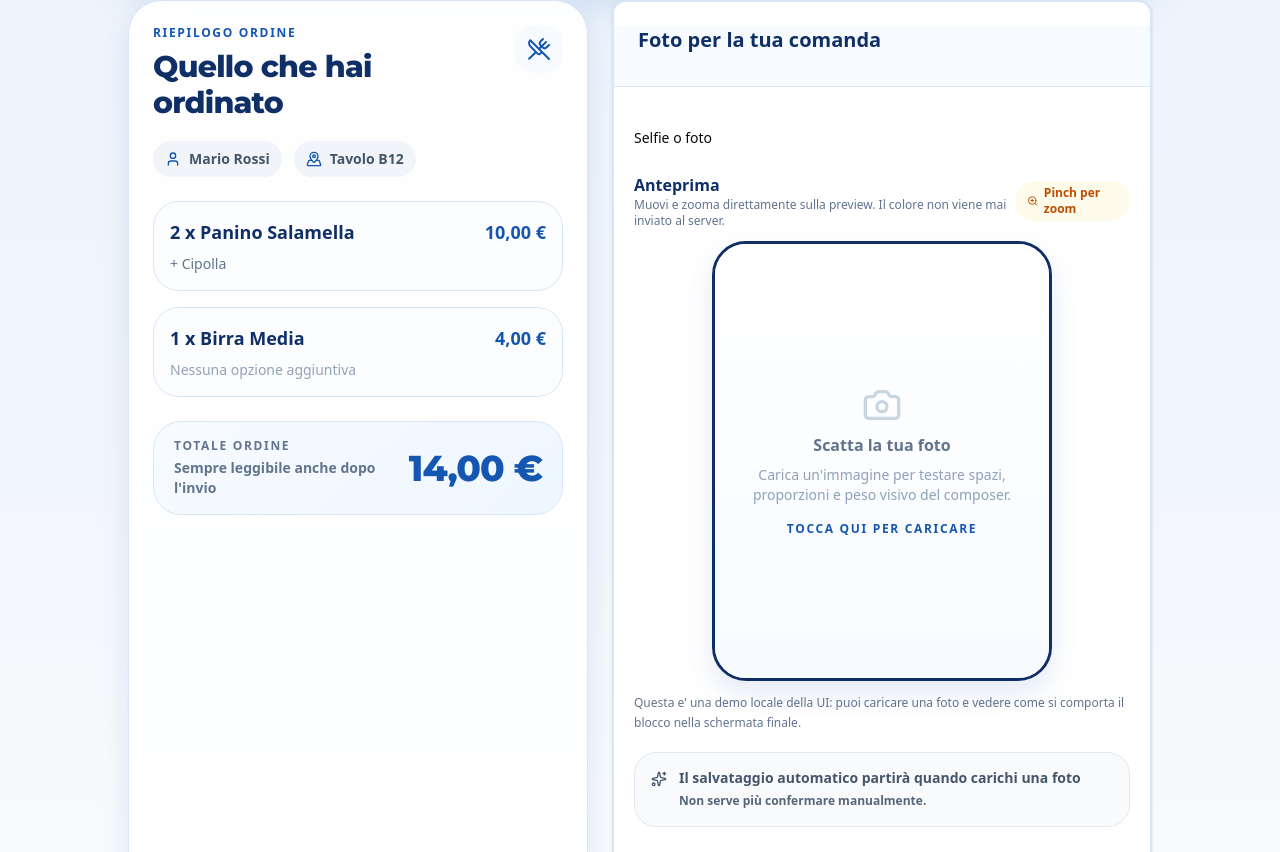
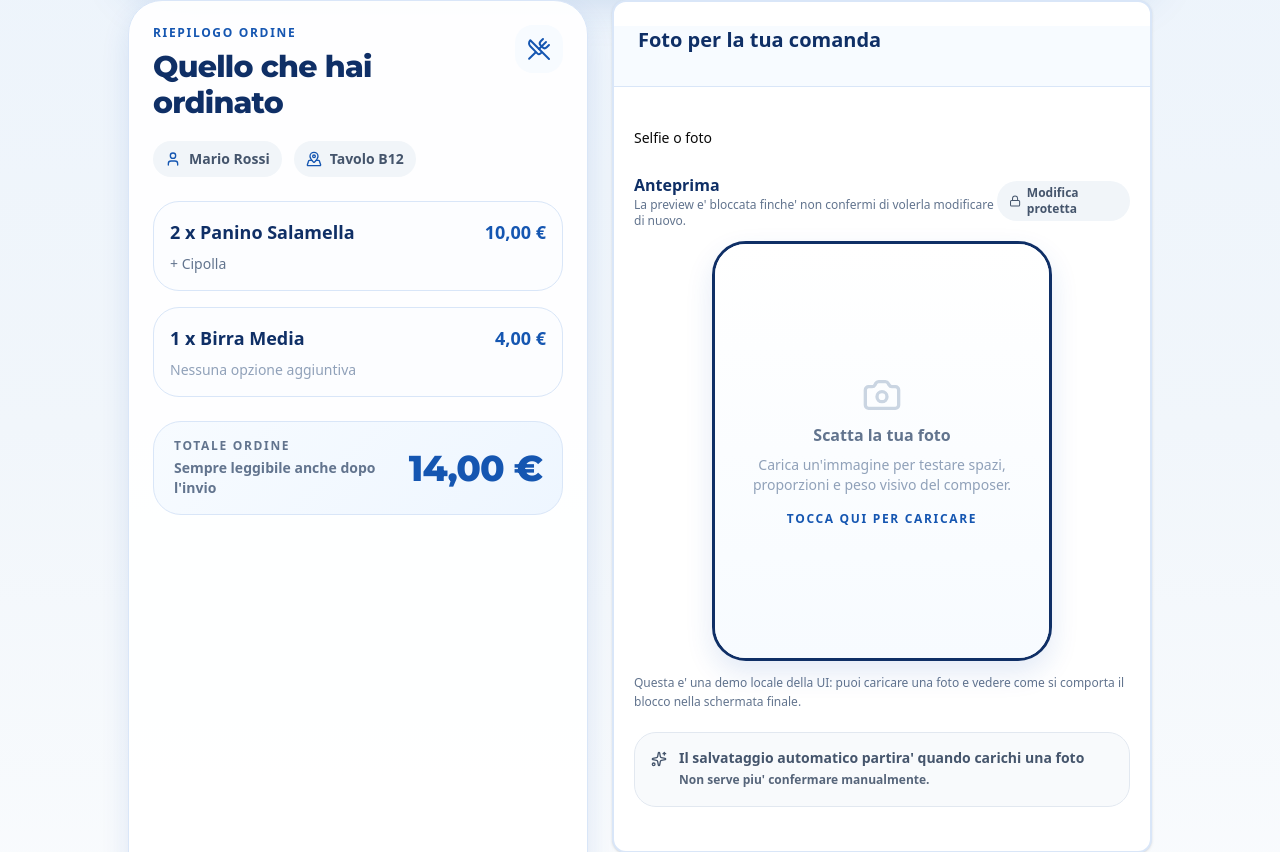
Before and after one commit to dariocorna/fantafestando, a Next.js app: page /preview/ui-theme/menu-success in a window 1280 px wide. Shown: the part 568-1420 px from the top of the page. Built offline with nearby package versions, Linux system fonts and the light colour scheme.

Commit message:
fix: improve mobile easter egg composer flow

```diff
--- a/src/components/easter-egg-composer.tsx
+++ b/src/components/easter-egg-composer.tsx
@@ -1,7 +1,17 @@
 "use client";
 
 import { useEffect, useRef, useState } from "react";
-import { Camera, CheckCircle2, Loader2, PencilLine, Sparkles, Upload, ZoomIn } from "lucide-react";
+import { Camera, CheckCircle2, Loader2, Lock, PencilLine, Sparkles, Upload, ZoomIn } from "lucide-react";
+import {
+    AlertDialog,
+    AlertDialogAction,
+    AlertDialogCancel,
+    AlertDialogContent,
+    AlertDialogDescription,
+    AlertDialogFooter,
+    AlertDialogHeader,
+    AlertDialogTitle
+} from "@/components/ui/alert-dialog";
 import { Button } from "@/components/ui/button";
 import { Card, CardContent, CardDescription, CardHeader, CardTitle } from "@/components/ui/card";
 import { Input } from "@/components/ui/input";
@@ -36,11 +46,14 @@ interface EasterEggComposerProps {
     emptyStateDescription: string;
     captureMode?: "user" | "environment";
     showAdvancedControls?: boolean;
+    lockAfterFirstSave?: boolean;
+    requireUnlockConfirmation?: boolean;
+    autoSaveDelayMs?: number;
     testIdPrefix: string;
     onSubmitRaster: (raster: ThermalRasterPayload) => Promise<EasterEggComposerResult>;
 }
 
-const AUTO_SAVE_DELAY_MS = 5000;
+const DEFAULT_AUTO_SAVE_DELAY_MS = 5000;
 
 interface PointerPoint {
     x: number;
@@ -54,7 +67,10 @@ interface GestureStartState {
 }
 
 const PREVIEW_CONTENT_WIDTH = 240;
+const PREVIEW_CONTENT_HEIGHT = getThermalTargetHeight(PREVIEW_CONTENT_WIDTH);
 const PREVIEW_PAPER_WIDTH = Math.round((PREVIEW_CONTENT_WIDTH / getThermalContentWidth()) * getThermalPaperWidth());
+const PREVIEW_STAGE_ASPECT_RATIO = PREVIEW_PAPER_WIDTH / PREVIEW_CONTENT_HEIGHT;
+const PREVIEW_MAX_VIEWPORT_HEIGHT = "62dvh";
 
 function clamp(value: number, min: number, max: number) {
     if (!Number.isFinite(value)) return min;
@@ -157,6 +173,9 @@ export function EasterEggComposer({
     emptyStateDescription,
     captureMode,
     showAdvancedControls = false,
+    lockAfterFirstSave = false,
+    requireUnlockConfirmation = false,
+    autoSaveDelayMs = DEFAULT_AUTO_SAVE_DELAY_MS,
     testIdPrefix,
     onSubmitRaster
 }: EasterEggComposerProps) {
@@ -179,6 +198,8 @@ export function EasterEggComposer({
     const [fileError, setFileError] = useState<string | null>(null);
     const [isImageReady, setIsImageReady] = useState(false);
     const [isSubmitting, setIsSubmitting] = useState(false);
+    const [isEditingUnlocked, setIsEditingUnlocked] = useState(false);
+    const [isUnlockDialogOpen, setIsUnlockDialogOpen] = useState(false);
     const [confirmedRasterSignature, setConfirmedRasterSignature] = useState<string | null>(null);
     const [pendingAutoSaveSignature, setPendingAutoSaveSignature] = useState<string | null>(null);
     const [zoom, setZoom] = useState(1.6);
@@ -212,8 +233,16 @@ export function EasterEggComposer({
         && pendingAutoSaveSignature
         && currentRasterSignature === pendingAutoSaveSignature
     );
-    const choosePhotoLabel = fileName ? "Sostituisci foto" : "Scatta o scegli una foto";
-    const previewStatusChipLabel = isSelectionConfirmed
+    const isEditLocked = lockAfterFirstSave && isSelectionConfirmed && !isEditingUnlocked;
+    const canEditCurrentSelection = isImageReady && (!isSelectionConfirmed || !lockAfterFirstSave || isEditingUnlocked);
+    const choosePhotoLabel = isEditLocked
+        ? "Modifica foto"
+        : fileName
+            ? "Sostituisci foto"
+            : "Scatta o scegli una foto";
+    const previewStatusChipLabel = isEditLocked
+        ? "Bloccata"
+        : isSelectionConfirmed
             ? "Confermata"
         : isSubmitting
             ? "Salvataggio"
@@ -289,6 +318,10 @@ export function EasterEggComposer({
             const result = await onSubmitRaster(raster);
             if (result.success && latestSignatureRef.current === signature) {
                 setConfirmedRasterSignature(signature);
+                if (lockAfterFirstSave) {
+                    setIsEditingUnlocked(false);
+                    setIsUnlockDialogOpen(false);
+                }
             }
             setStatus(result);
         } catch {
@@ -316,7 +349,7 @@ export function EasterEggComposer({
             return;
         }
 
-        const delay = confirmedRasterSignature ? AUTO_SAVE_DELAY_MS : 0;
+        const delay = confirmedRasterSignature ? autoSaveDelayMs : 0;
         setPendingAutoSaveSignature(currentRasterSignature);
 
         autoSaveTimeoutRef.current = window.setTimeout(() => {
@@ -329,9 +362,13 @@ export function EasterEggComposer({
                 autoSaveTimeoutRef.current = null;
             }
         };
-    }, [confirmedRasterSignature, currentRasterSignature, isImageReady, isSubmitting]);
+    }, [autoSaveDelayMs, confirmedRasterSignature, currentRasterSignature, isImageReady, isSubmitting]);
 
     const openFilePicker = () => {
+        if (isEditLocked) {
+            setIsUnlockDialogOpen(true);
+            return;
+        }
         fileInputRef.current?.click();
     };
 
@@ -350,6 +387,9 @@ export function EasterEggComposer({
     };
 
     const loadFile = (file: File | null) => {
+        if (isEditLocked) {
+            return;
+        }
         setStatus({});
         setFileError(null);
         resetGestureState();
@@ -392,7 +432,7 @@ export function EasterEggComposer({
     };
 
     const handlePointerDown = (event: React.PointerEvent<HTMLDivElement>) => {
-        if (!isImageReady) return;
+        if (!canEditCurrentSelection) return;
         event.currentTarget.setPointerCapture(event.pointerId);
         pointerMapRef.current.set(event.pointerId, { x: event.clientX, y: event.clientY });
 
@@ -428,7 +468,7 @@ export function EasterEggComposer({
     };
 
     const handlePointerMove = (event: React.PointerEvent<HTMLDivElement>) => {
-        if (!isImageReady || !imageRef.current || !pointerMapRef.current.has(event.pointerId)) return;
+        if (!canEditCurrentSelection || !imageRef.current || !pointerMapRef.current.has(event.pointerId)) return;
         pointerMapRef.current.set(event.pointerId, { x: event.clientX, y: event.clientY });
 
         const start = gestureStartRef.current;
@@ -465,6 +505,7 @@ export function EasterEggComposer({
     };
 
     const handlePointerUp = (event: React.PointerEvent<HTMLDivElement>) => {
+        if (!canEditCurrentSelection) return;
         pointerMapRef.current.delete(event.pointerId);
         if (pointerMapRef.current.size === 0) {
             resetGestureState();
@@ -486,7 +527,15 @@ export function EasterEggComposer({
         }
     };
 
+    const unlockEditing = () => {
+        setIsUnlockDialogOpen(false);
+        setIsEditingUnlocked(true);
+        setStatus({});
+        setFileError(null);
+    };
+
     return (
+        <>
             <Card className="overflow-hidden border-2 border-[#d9e6f8] shadow-[var(--brand-shadow-soft)]">
                 <CardHeader className="space-y-2 border-b border-[#d9e6f8] bg-[#f7fbff]">
                     <CardTitle className="text-xl text-[var(--brand-ink)]">{title}</CardTitle>
@@ -497,7 +546,9 @@ export function EasterEggComposer({
                     <div
                         className={[
                             "rounded-[28px] border p-4 shadow-sm transition-colors",
-                            isSelectionConfirmed
+                            isEditLocked
+                                ? "border-slate-300 bg-[linear-gradient(135deg,#f8fafc_0%,#e2e8f0_100%)]"
+                                : isSelectionConfirmed
                                 ? "border-emerald-200 bg-[linear-gradient(135deg,#f0fdf4_0%,#dcfce7_100%)]"
                                 : hasPendingConfirmation
                                     ? "border-amber-400 bg-[linear-gradient(135deg,#fff1b8_0%,#ffd257_48%,#ffbf47_100%)] shadow-[0_18px_38px_rgba(245,158,11,0.24)]"
@@ -509,14 +560,18 @@ export function EasterEggComposer({
                             <div
                                 className={[
                                     "mt-0.5 rounded-2xl p-2.5",
-                                    isSelectionConfirmed
+                                    isEditLocked
+                                        ? "bg-white/80 text-slate-700"
+                                        : isSelectionConfirmed
                                         ? "bg-white/75 text-emerald-600"
                                         : hasPendingConfirmation
                                             ? "bg-white/70 text-amber-700"
                                             : "bg-white/75 text-[var(--brand-blue-700)]"
                                 ].join(" ")}
                             >
-                                {isSelectionConfirmed ? (
+                                {isEditLocked ? (
+                                    <Lock className="h-5 w-5" />
+                                ) : isSelectionConfirmed ? (
                                     <CheckCircle2 className="h-5 w-5" />
                                 ) : hasPendingConfirmation ? (
                                     <PencilLine className="h-5 w-5" />
@@ -528,14 +583,18 @@ export function EasterEggComposer({
                                 <p
                                     className={[
                                         "text-xs font-black uppercase tracking-[0.14em]",
-                                        isSelectionConfirmed
+                                        isEditLocked
+                                            ? "text-slate-700"
+                                            : isSelectionConfirmed
                                             ? "text-emerald-700"
                                             : hasPendingConfirmation
                                                 ? "text-amber-700"
                                                 : "text-[var(--brand-blue-700)]"
                                     ].join(" ")}
                                 >
-                                    {isSelectionConfirmed
+                                    {isEditLocked
+                                        ? "Foto bloccata"
+                                        : isSelectionConfirmed
                                         ? "Foto confermata"
                                         : isSubmitting
                                             ? "Salvataggio automatico in corso"
@@ -546,7 +605,9 @@ export function EasterEggComposer({
                                             : null}
                                 </p>
                                 <p className="mt-1 text-base font-black leading-tight text-[var(--brand-ink)]">
-                                    {isSelectionConfirmed
+                                    {isEditLocked
+                                        ? "Questa e' la foto attiva. Per cambiarla serve una conferma esplicita."
+                                        : isSelectionConfirmed
                                         ? "Questa e' la foto attualmente confermata."
                                         : isSubmitting
                                             ? "Sto salvando automaticamente l'anteprima mostrata."
@@ -557,14 +618,16 @@ export function EasterEggComposer({
                                         : null}
                                 </p>
                                 <p className="mt-1 text-sm font-medium leading-relaxed text-slate-600">
-                                    {isSelectionConfirmed
+                                    {isEditLocked
+                                        ? "Usa il pulsante qui sotto per riaprire l'editing, poi potrai ritoccarla o caricare una nuova immagine."
+                                        : isSelectionConfirmed
                                         ? "Se vuoi ritoccarla ancora, sposta la preview o carica un'altra foto: il salvataggio ripartira' in automatico."
                                         : isSubmitting
                                             ? "Non serve premere nulla: appena finisco, questa versione diventera' quella attiva."
                                             : hasPendingConfirmation
                                                 ? confirmedRasterSignature
                                                     ? isQueuedForAutoSave
-                                                        ? "Aspetto 5 secondi dall'ultima modifica prima di aggiornare la foto."
+                                                        ? `Aspetto ${Math.round(autoSaveDelayMs / 1000)} secondi dall'ultima modifica prima di aggiornare la foto.`
                                                         : "Preparo il salvataggio automatico della nuova versione."
                                                     : "Non serve confermare: questa prima foto viene inviata appena disponibile."
                                         : null}
@@ -592,8 +655,9 @@ export function EasterEggComposer({
                                 type="button"
                                 className="gap-2 rounded-2xl px-4 py-5 text-sm font-black"
                                 onClick={openFilePicker}
+                                data-testid={`${testIdPrefix}-${isEditLocked ? "unlock-trigger" : "replace-trigger"}`}
                             >
-                                <Camera className="h-4 w-4" />
+                                {isEditLocked ? <Lock className="h-4 w-4" /> : <Camera className="h-4 w-4" />}
                                 {choosePhotoLabel}
                             </Button>
                         ) : null}
@@ -611,21 +675,37 @@ export function EasterEggComposer({
                         <div>
                             <p className="font-bold text-[var(--brand-ink)]">Anteprima</p>
                             <p className="text-xs text-slate-500">
-                                Muovi e zooma direttamente sulla preview. Il colore non viene mai inviato al server.
+                                {canEditCurrentSelection
+                                    ? "Muovi e zooma direttamente sulla preview. Il colore non viene mai inviato al server."
+                                    : "La preview e' bloccata finche' non confermi di volerla modificare di nuovo."}
                             </p>
                         </div>
+                        {canEditCurrentSelection ? (
                             <span className="inline-flex items-center rounded-full bg-amber-50 px-3 py-1 text-xs font-bold text-amber-700">
                                 <ZoomIn className="mr-1.5 h-3.5 w-3.5" />
                                 Pinch per zoom
                             </span>
+                        ) : (
+                            <span className="inline-flex items-center rounded-full bg-slate-100 px-3 py-1 text-xs font-bold text-slate-600">
+                                <Lock className="mr-1.5 h-3.5 w-3.5" />
+                                Modifica protetta
+                            </span>
+                        )}
                     </div>
 
-                    <div className="relative mx-auto w-full max-w-[340px]">
+                    <div
+                        className="relative mx-auto w-full"
+                        style={{
+                            width: `min(100%, 340px, calc(${PREVIEW_MAX_VIEWPORT_HEIGHT} * ${PREVIEW_STAGE_ASPECT_RATIO}))`
+                        }}
+                    >
                         {isImageReady && previewStatusChipLabel ? (
                             <div
                                 className={[
                                     "pointer-events-none absolute left-3 top-3 z-10 inline-flex items-center gap-2 rounded-full px-3 py-1.5 text-xs font-black uppercase tracking-[0.12em] shadow-sm",
-                                    isSelectionConfirmed
+                                    isEditLocked
+                                        ? "bg-slate-700 text-white"
+                                        : isSelectionConfirmed
                                         ? "bg-emerald-600 text-white"
                                         : isSubmitting
                                             ? "bg-[var(--brand-blue-700)] text-white"
@@ -633,7 +713,7 @@ export function EasterEggComposer({
                                 ].join(" ")}
                                 data-testid={`${testIdPrefix}-preview-status-chip`}
                             >
-                                {(hasPendingConfirmation || isSubmitting) && !isSelectionConfirmed ? (
+                                {(hasPendingConfirmation || isSubmitting) && !isSelectionConfirmed && !isEditLocked ? (
                                     <span className="relative flex h-2.5 w-2.5">
                                         <span className={`absolute inline-flex h-full w-full animate-ping rounded-full ${isSubmitting ? "bg-white opacity-35" : "bg-[#7a4b00] opacity-45"}`} />
                                         <span className={`relative inline-flex h-2.5 w-2.5 rounded-full ${isSubmitting ? "bg-white" : "bg-[#7a4b00]"}`} />
@@ -645,14 +725,20 @@ export function EasterEggComposer({
 
                         <div
                             className={[
-                                "w-full touch-none overflow-hidden rounded-[34px] border-[3px] bg-white shadow-[var(--brand-shadow-soft)] transition-colors",
-                                isSelectionConfirmed
+                                "w-full overflow-hidden rounded-[34px] border-[3px] bg-white shadow-[var(--brand-shadow-soft)] transition-colors",
+                                canEditCurrentSelection ? "touch-none" : "touch-pan-y",
+                                isEditLocked
+                                    ? "border-slate-400"
+                                    : isSelectionConfirmed
                                     ? "border-emerald-500"
                                     : hasPendingConfirmation
                                         ? "border-amber-500 ring-4 ring-amber-200/70"
                                         : "border-[var(--brand-ink)]"
                             ].join(" ")}
-                            style={{ aspectRatio: `${PREVIEW_PAPER_WIDTH} / ${getThermalTargetHeight(PREVIEW_CONTENT_WIDTH)}` }}
+                            style={{
+                                aspectRatio: `${PREVIEW_PAPER_WIDTH} / ${PREVIEW_CONTENT_HEIGHT}`,
+                                maxHeight: `min(${PREVIEW_MAX_VIEWPORT_HEIGHT}, 420px)`
+                            }}
                             onPointerDown={handlePointerDown}
                             onPointerMove={handlePointerMove}
                             onPointerUp={handlePointerUp}
@@ -745,7 +831,9 @@ export function EasterEggComposer({
                 <div
                     className={[
                         "flex items-start gap-3 rounded-[22px] border px-4 py-4",
-                        isSelectionConfirmed
+                        isEditLocked
+                            ? "border-slate-300 bg-slate-100 text-slate-700"
+                            : isSelectionConfirmed
                             ? "border-emerald-200 bg-emerald-50 text-emerald-700"
                             : isSubmitting
                                 ? "border-[var(--brand-blue-200)] bg-[#eef6ff] text-[var(--brand-blue-700)]"
@@ -757,6 +845,8 @@ export function EasterEggComposer({
                 >
                     {isSubmitting ? (
                         <Loader2 className="mt-0.5 h-4 w-4 animate-spin" />
+                    ) : isEditLocked ? (
+                        <Lock className="mt-0.5 h-4 w-4" />
                     ) : isSelectionConfirmed ? (
                         <CheckCircle2 className="mt-0.5 h-4 w-4" />
                     ) : hasPendingConfirmation ? (
@@ -766,30 +856,54 @@ export function EasterEggComposer({
                     )}
                     <div className="min-w-0">
                         <p className="text-sm font-black leading-tight">
-                            {isSelectionConfirmed
+                            {isEditLocked
+                                ? "Foto bloccata dopo il salvataggio"
+                                : isSelectionConfirmed
                                 ? "Salvata automaticamente"
                                 : isSubmitting
                                     ? submittingLabel
                                     : hasPendingConfirmation
                                         ? confirmedRasterSignature
-                                            ? "Salvataggio automatico tra 5 secondi"
+                                            ? `Salvataggio automatico tra ${Math.round(autoSaveDelayMs / 1000)} secondi`
                                             : submitLabel
-                                        : "Il salvataggio automatico partirà quando carichi una foto"}
+                                        : "Il salvataggio automatico partira' quando carichi una foto"}
                         </p>
                         <p className="mt-1 text-xs font-semibold leading-relaxed opacity-90">
-                            {isSelectionConfirmed
-                                ? "Questa è la versione attiva al momento."
+                            {isEditLocked
+                                ? "Per sbloccarla serve una conferma utente prima di riaprire l'editing."
+                                : isSelectionConfirmed
+                                ? "Questa e' la versione attiva al momento."
                                 : isSubmitting
                                     ? "Attendi qualche istante mentre aggiorno la foto."
                                     : hasPendingConfirmation
                                         ? confirmedRasterSignature
-                                            ? "Ogni nuova modifica fa ripartire il conto dei 5 secondi."
+                                            ? `Ogni nuova modifica fa ripartire il conto dei ${Math.round(autoSaveDelayMs / 1000)} secondi.`
                                             : "La prima foto viene inviata subito, senza pulsanti."
-                                        : "Non serve più confermare manualmente."}
+                                        : "Non serve piu' confermare manualmente."}
                         </p>
                     </div>
                 </div>
                 </CardContent>
             </Card>
+
+            {requireUnlockConfirmation ? (
+                <AlertDialog open={isUnlockDialogOpen} onOpenChange={setIsUnlockDialogOpen}>
+                    <AlertDialogContent size="sm">
+                        <AlertDialogHeader>
+                            <AlertDialogTitle>Vuoi modificare la foto gia&apos; salvata?</AlertDialogTitle>
+                            <AlertDialogDescription>
+                                La preview verra&apos; sbloccata e ogni nuova modifica sara&apos; salvata di nuovo in automatico.
+                            </AlertDialogDescription>
+                        </AlertDialogHeader>
+                        <AlertDialogFooter>
+                            <AlertDialogCancel>Annulla</AlertDialogCancel>
+                            <AlertDialogAction onClick={unlockEditing}>
+                                Sblocca modifica
+                            </AlertDialogAction>
+                        </AlertDialogFooter>
+                    </AlertDialogContent>
+                </AlertDialog>
+            ) : null}
+        </>
     );
 }
--- a/src/components/portal-easter-egg-mobile.tsx
+++ b/src/components/portal-easter-egg-mobile.tsx
@@ -91,6 +91,7 @@ export function PortalEasterEggMobile({
                 emptyStateDescription="Scatta o scegli una foto per generare localmente il raster termico."
                 captureMode="user"
                 showAdvancedControls
+                autoSaveDelayMs={5000}
                 testIdPrefix="portal-easter-egg"
                 onSubmitRaster={handleSubmitRaster}
             />
```
Also changed, not shown: src/components/menu-order-easter-egg.tsx (+6 -3 lines). Lines whose indentation alone changed are shown as unchanged.
